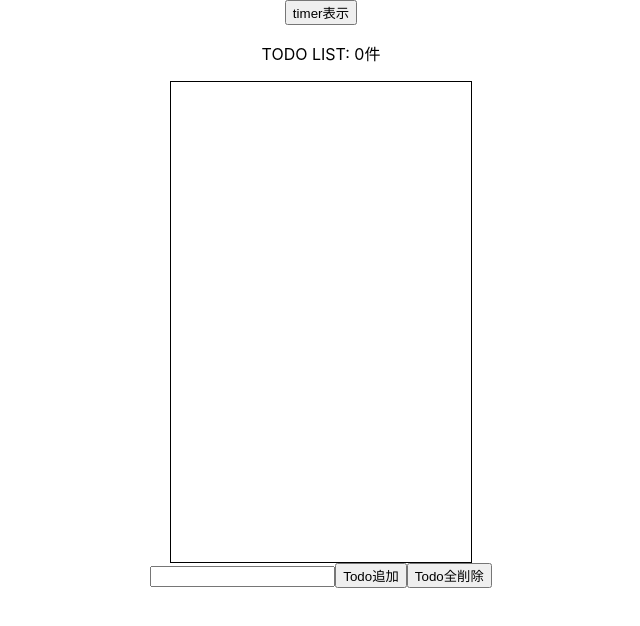
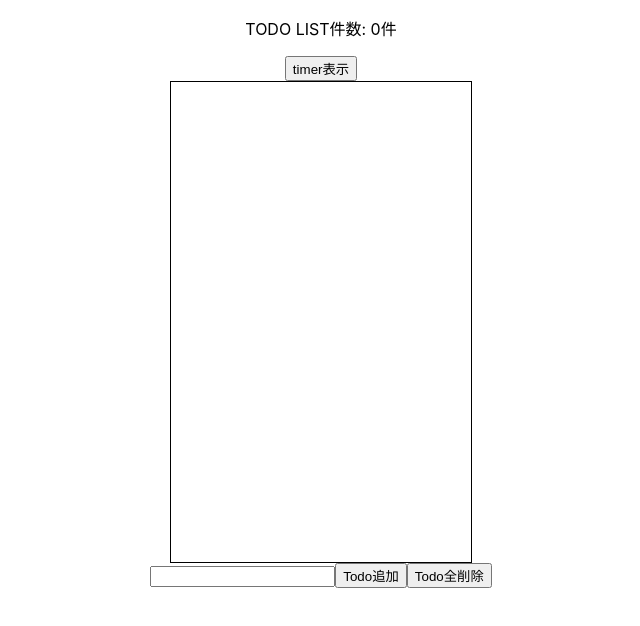
Before and after one commit to masaka-ghub/react-todo-ts, a React (Create React App) app: page / in a window 1280 px wide. Shown: the top 626 px of the page, without its empty margins (319-959 px from the left). Built offline with nearby package versions, Linux system fonts and the light colour scheme.

Commit message:
8.useContextとuseReducerで状態管理

```diff
--- a/src/App.tsx
+++ b/src/App.tsx
@@ -1,12 +1,24 @@
-import React from 'react';
-import './App.css';
-import TodoList from './components/TodoList';
+import React, { createContext, useReducer } from "react";
+import "./App.css";
+import TodoList from "./components/TodoList";
+import TodoMessage from "./components/TodoMessage";
+import todoReducer, { Store } from "./reducers/TodoReducer";
+
+export const todoContext = createContext<Store>({} as Store);
+
+const TodoListProvider: React.FC = ({ children }): JSX.Element => {
+  const [todoState, dispatch] = useReducer(todoReducer, { todoItems: [], message: "" });
+  return <todoContext.Provider value={{ todoState, dispatch }}>{children}</todoContext.Provider>;
+};
 
 function App() {
   return (
-    <div className="App">
-      <TodoList />
-    </div>
+    <TodoListProvider>
+      <div className="App">
+        <TodoMessage />
+        <TodoList />
+      </div>
+    </TodoListProvider>
   );
 }
 
--- a/src/components/TodoList.tsx
+++ b/src/components/TodoList.tsx
@@ -1,5 +1,6 @@
-import React, { useEffect, useReducer, useState } from "react";
-import todoReducer, { appendTodo, removeAllTodo, updateMessage } from "../reducers/TodoReducer";
+import React, { useContext, useState } from "react";
+import { todoContext } from "../App";
+import { appendTodo, removeAllTodo } from "../reducers/TodoReducer";
 import Timer from "./Timer";
 import TodoItem from "./TodoItem";
 
@@ -7,15 +8,11 @@ const TodoList = () => {
   // 入力されたテキストを管理
   const [input, setInput] = useState("");
 
-  // todoItems, messageをuseReducerで管理する
-  const [todoState, dispatch] = useReducer(todoReducer, { todoItems: [], message: "初期メッセージ" });
+  // Appで作成したcontextを使う
+  const { todoState, dispatch } = useContext(todoContext);
 
   // timerは初期表示offにしておく
   const [showTimer, setShowTimer] = useState(false);
-
-  useEffect(() => {
-    dispatch(updateMessage(`TODO LIST: ${todoState.todoItems.length}件`));
-  }, [todoState.todoItems.length]);
 
   const handleInput = (e: React.ChangeEvent<HTMLInputElement>) => {
     setInput(e.target.value);
@@ -34,7 +31,6 @@ const TodoList = () => {
     <>
       <button onClick={() => setShowTimer(!showTimer)}>timer表示</button>
       {showTimer && <Timer />}
-      <p>{message}</p>
       <div className="list-container">
         {todoItems.map((item, i) => (
           <TodoItem key={i} index={i} value={item} dispatch={dispatch} />
--- /dev/null
+++ b/src/components/TodoMessage.tsx
@@ -0,0 +1,15 @@
+import React, { useContext, useEffect } from "react";
+import { todoContext } from "../App";
+
+const TodoMessage = () => {
+  // Appで作成したcontextを使う
+  const { todoState, dispatch } = useContext(todoContext);
+
+  useEffect(() => {
+    dispatch({ type: "UPDATE_MESSAGE", message: `TODO LIST件数: ${todoState.todoItems.length}件` });
+  }, [todoState.todoItems.length]);
+
+  return <p>{todoState.message}</p>;
+};
+
+export default TodoMessage;
--- a/src/reducers/TodoReducer.ts
+++ b/src/reducers/TodoReducer.ts
@@ -1,3 +1,4 @@
+import { Dispatch } from "react";
 export const appendTodo = (value: string) => {
   return { type: "APPEND_TODO" as const, value };
 };
@@ -12,6 +13,11 @@ export const removeAllTodo = () => {
 
 export const removeTodo = (index: number) => {
   return { type: "REMOVE_TODO" as const, index };
+};
+
+export type Store = {
+  todoState: TodoState;
+  dispatch: Dispatch<TodoActions>;
 };
 
 export type TodoState = {
```
